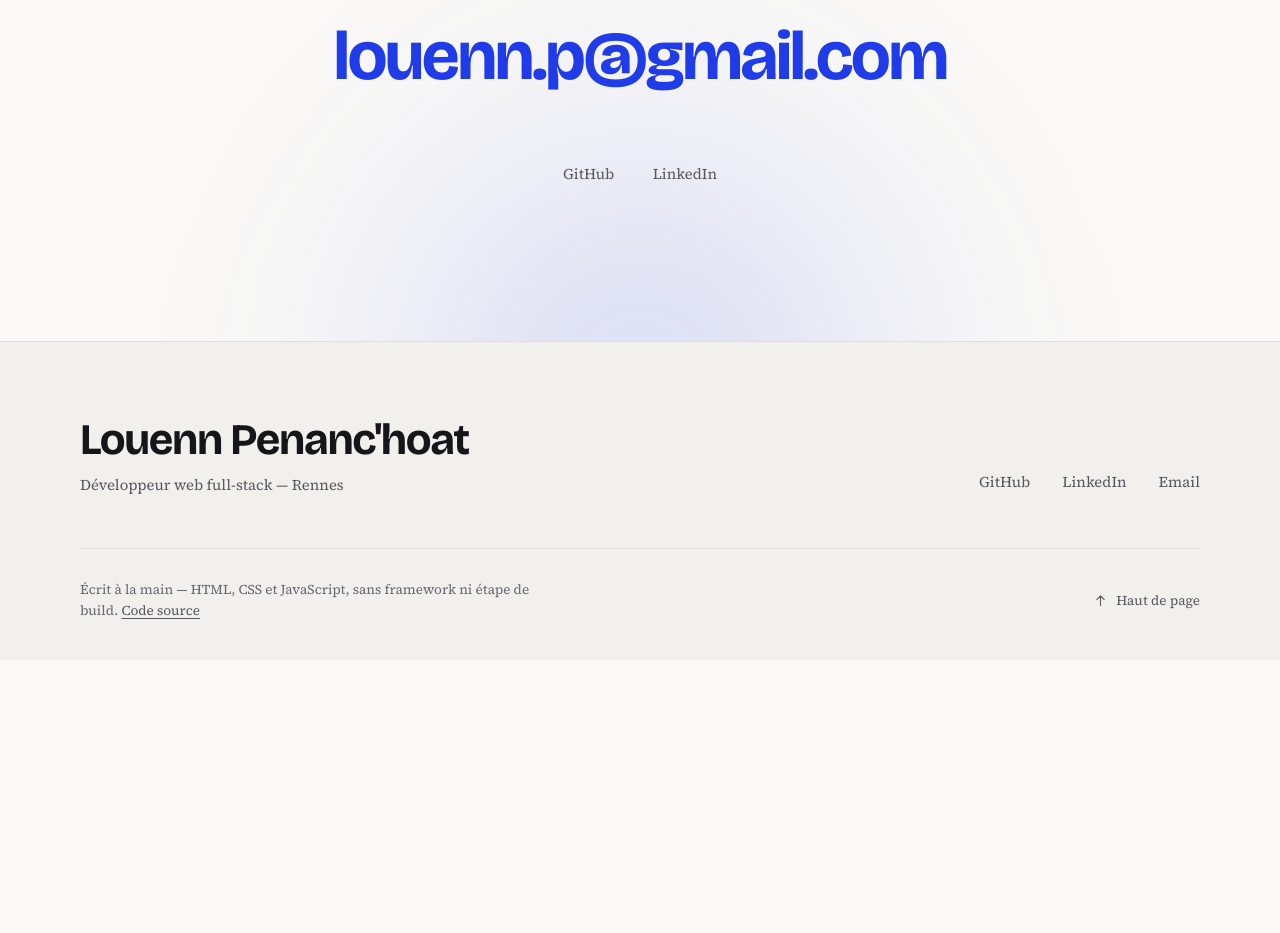
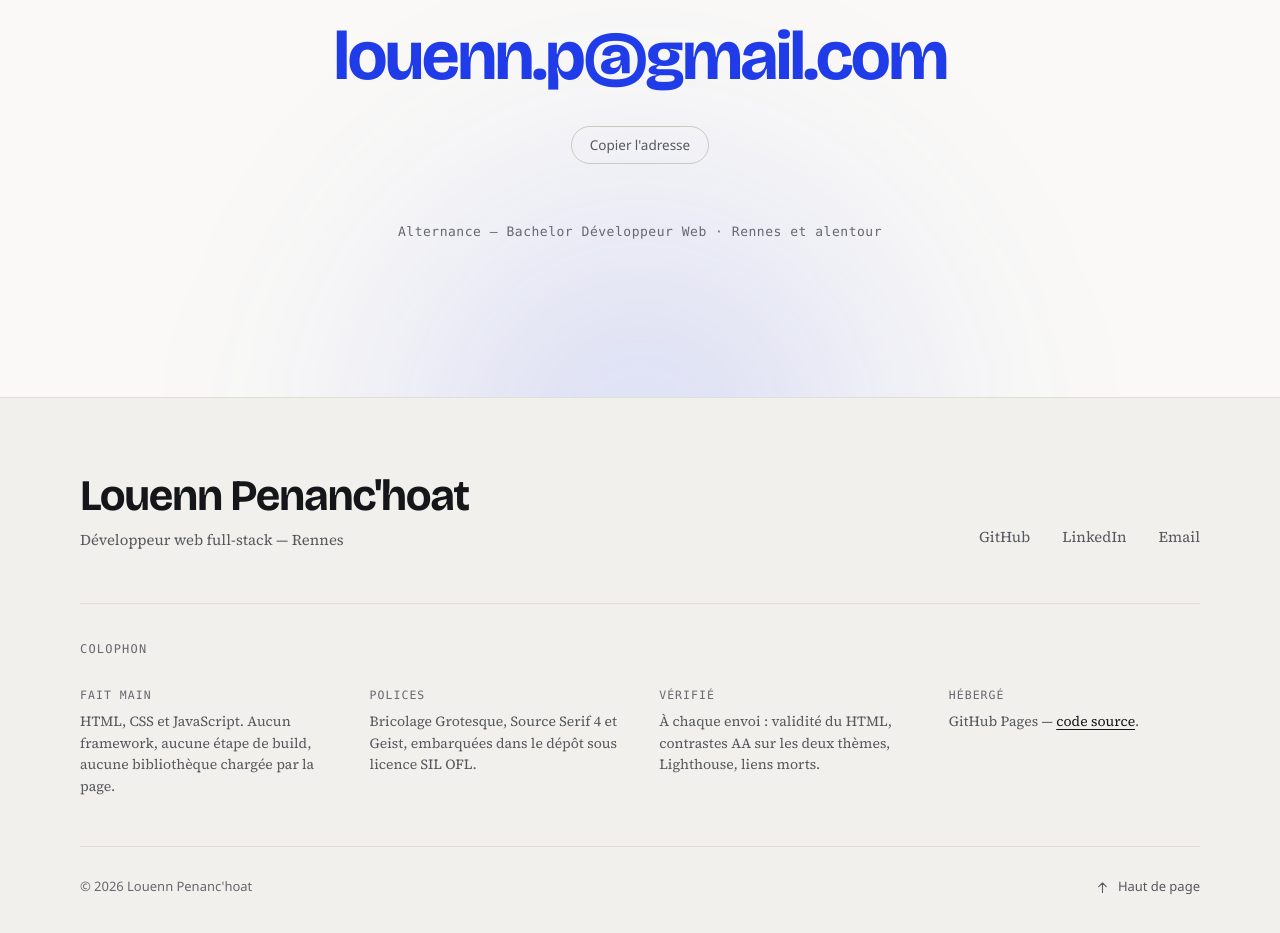
Before and after one commit to slayerfx/slayerfx.github.io, a plain HTML site: page index.html in a window 1280 px wide. Shown: the part 5980-6913 px from the top of the page. Before the commit the page ends 6640 px from the top, so only its background shows below. Drawn offline with Linux system fonts and the light colour scheme.

Commit message:
Contact resserre et vrai colophon en pied de page
GitHub et LinkedIn apparaissaient trois fois : premier ecran, contact,
pied de page. Ils sortent du contact, qui ne garde qu'une action —
l'adresse — et une ligne de cadrage rappelant le poste vise et la zone.

Un bouton copie l'adresse : ouvrir un client de messagerie n'est pas
toujours ce qu'on veut, et selectionner une adresse a la souris est
penible. Le bouton est ecrit `hidden` et n'est revele par le script que si
le navigateur sait ecrire dans le presse-papier ; en cas de refus au clic,
il ne bouge pas et le lien mailto reste la.

Le pied de page remplace sa ligne isolee par un colophon en quatre
entrees : ce qui a servi a ecrire la page, les polices et leur licence, ce
que l'integration continue verifie, l'hebergement. Sur un portfolio de
developpeur, ces details valent mieux qu'un rappel du nom deja lu en haut.

Ajoute aussi la regle `[hidden] { display: none !important }` : celle du
navigateur vient de sa feuille par defaut et cede devant n'importe quel
`display` d'auteur — le bouton restait visible malgre l'attribut.

Le verificateur de contrastes couvre deux couples de plus, apparus avec
ces sections : --text-dim sur --bg-sunk et --accent sur --accent-soft.
Les dix couples tiennent AA sur les deux palettes.

```diff
--- a/css/style.css
+++ b/css/style.css
@@ -143,6 +143,12 @@ ul, ol { padding: 0; list-style: none; }
 img { display: block; max-width: 100%; height: auto; }
 
 a { color: inherit; }
+
+/* La regle `[hidden] { display: none }` du navigateur vient de sa feuille par
+   defaut : n'importe quelle regle d'auteur posant un `display` la supplante,
+   quelle que soit sa specificite. Sans ce rappel, un element masque par
+   l'attribut resterait visible. */
+[hidden] { display: none !important; }
 
 code {
   font-family: var(--font-mono);
@@ -908,35 +914,46 @@ h1 {
   background-size: 100% 2px;
 }
 
-.contact-autres {
+.contact-action {
   display: flex;
-  justify-content: center;
-  gap: clamp(20px, 3vw, 40px);
-  margin-top: clamp(40px, 5vw, 64px);
+  flex-direction: column;
+  align-items: center;
+  gap: clamp(20px, 2.6vw, 30px);
 }
 
-.contact-autres a {
-  position: relative;
-  font-size: 15px;
+.copier {
+  display: inline-flex;
+  align-items: center;
+  gap: 8px;
+  height: 38px;
+  padding: 0 18px;
+  border: 1px solid var(--line-strong);
+  border-radius: 999px;
+  background: transparent;
   color: var(--text-dim);
-  text-decoration: none;
-  padding-bottom: 3px;
-  transition: color .18s;
+  font-family: var(--font-ui);
+  font-size: 13.5px;
+  cursor: pointer;
+  transition: color .18s, border-color .18s, background .18s;
 }
-.contact-autres a::after {
-  content: "";
-  position: absolute;
-  left: 0;
-  right: 0;
-  bottom: 0;
-  height: 1px;
-  background: currentColor;
-  transform: scaleX(0);
-  transform-origin: left;
-  transition: transform .28s cubic-bezier(.22, .61, .36, 1);
+.copier:hover { color: var(--text); border-color: var(--text); }
+
+/* Le retour de la copie passe par le texte du bouton, pas par une bulle
+   flottante : il est ainsi annonce par les lecteurs d'ecran sans region
+   `live` supplementaire, et disparait tout seul. */
+.copier.est-copie {
+  color: var(--accent);
+  border-color: var(--accent);
+  background: var(--accent-soft);
 }
-.contact-autres a:hover { color: var(--accent); }
-.contact-autres a:hover::after { transform: scaleX(1); }
+
+.contact-cadre {
+  margin-top: clamp(38px, 5vw, 58px);
+  font-family: var(--font-mono);
+  font-size: 13px;
+  letter-spacing: .04em;
+  color: var(--text-faint);
+}
 
 /* ------------------------------------------------------------ pied de page */
 
@@ -996,20 +1013,65 @@ h1 {
 .foot-liens a:hover { color: var(--accent); }
 .foot-liens a:hover::after { transform: scaleX(1); }
 
+/* --- colophon */
+
+.foot-colophon {
+  max-width: var(--page);
+  margin: 0 auto;
+  padding-top: clamp(26px, 3vw, 36px);
+  border-top: 1px solid var(--line);
+}
+
+.foot-sur {
+  font-family: var(--font-mono);
+  font-size: 12px;
+  letter-spacing: .1em;
+  text-transform: uppercase;
+  color: var(--text-faint);
+  margin-bottom: clamp(18px, 2.4vw, 26px);
+}
+
+/* Quatre entrees libellees plutot qu'un paragraphe : ce sont des faits, ils se
+   parcourent. Chaque paire tient dans son propre `div`, ce qui permet de les
+   disposer en colonnes sans casser le couple terme / definition. */
+.colo {
+  display: grid;
+  grid-template-columns: repeat(auto-fit, minmax(240px, 1fr));
+  gap: clamp(18px, 2.4vw, 30px) clamp(24px, 3vw, 44px);
+  margin: 0;
+}
+
+.colo dt {
+  font-family: var(--font-mono);
+  font-size: 11.5px;
+  letter-spacing: .09em;
+  text-transform: uppercase;
+  color: var(--text-faint);
+  margin-bottom: 7px;
+}
+
+.colo dd {
+  margin: 0;
+  font-size: 14px;
+  line-height: 1.55;
+  color: var(--text-dim);
+}
+.colo dd a { color: var(--text); text-underline-offset: 3px; }
+.colo dd a:hover { color: var(--accent); }
+
 .foot-bas {
   display: flex;
   align-items: center;
   justify-content: space-between;
   gap: 20px;
   flex-wrap: wrap;
+  margin-top: clamp(30px, 4vw, 48px);
   padding-top: clamp(22px, 2.5vw, 30px);
   border-top: 1px solid var(--line);
-  font-size: 13.5px;
+  font-family: var(--font-ui);
+  font-size: 13px;
   color: var(--text-faint);
 }
-.colophon { max-width: 66ch; }
-.colophon a { color: var(--text-dim); text-underline-offset: 3px; }
-.colophon a:hover { color: var(--accent); }
 
 .haut {
   display: inline-flex;
--- a/index.html
+++ b/index.html
@@ -313,12 +313,21 @@
         sur Rennes et alentour.
       </p>
 
-      <a class="contact-mail" href="mailto:louenn.p@gmail.com" data-reveal>louenn.p@gmail.com</a>
+      <div class="contact-action" data-reveal>
+        <a class="contact-mail" href="mailto:louenn.p@gmail.com">louenn.p@gmail.com</a>
 
-      <ul class="contact-autres" data-reveal>
-        <li><a href="https://github.com/slayerfx" target="_blank" rel="noopener noreferrer">GitHub</a></li>
-        <li><a href="https://www.linkedin.com/in/louenn-penanc-hoat-a49774216/" target="_blank" rel="noopener noreferrer">LinkedIn</a></li>
-      </ul>
+        <!-- Ouvrir un client de messagerie n'est pas toujours ce qu'on veut :
+             ce bouton evite d'avoir a selectionner l'adresse a la main. Il
+             n'apparait que si le navigateur sait ecrire dans le presse-papier,
+             c'est js/main.js qui le revele. -->
+        <button class="copier" type="button" data-copier="louenn.p@gmail.com" hidden>
+          <span class="copier-mot">Copier l'adresse</span>
+        </button>
+      </div>
+
+      <p class="contact-cadre">
+        Alternance — Bachelor Développeur Web · Rennes et alentour
+      </p>
     </div>
   </section>
 
@@ -338,11 +347,31 @@
     </nav>
   </div>
 
+  <div class="foot-colophon">
+    <p class="foot-sur">Colophon</p>
+
+    <dl class="colo">
+      <div>
+        <dt>Fait main</dt>
+        <dd>HTML, CSS et JavaScript. Aucun framework, aucune étape de build, aucune bibliothèque chargée par la page.</dd>
+      </div>
+      <div>
+        <dt>Polices</dt>
+        <dd>Bricolage Grotesque, Source Serif&nbsp;4 et Geist, embarquées dans le dépôt sous licence SIL&nbsp;OFL.</dd>
+      </div>
+      <div>
+        <dt>Vérifié</dt>
+        <dd>À chaque envoi : validité du HTML, contrastes AA sur les deux thèmes, Lighthouse, liens morts.</dd>
+      </div>
+      <div>
+        <dt>Hébergé</dt>
+        <dd>GitHub&nbsp;Pages — <a href="https://github.com/slayerfx/slayerfx.github.io" target="_blank" rel="noopener noreferrer">code source</a>.</dd>
+      </div>
+    </dl>
+  </div>
+
   <div class="foot-bas">
-    <p class="colophon">
-      Écrit à la main — HTML, CSS et JavaScript, sans framework ni étape de build.
-      <a href="https://github.com/slayerfx/slayerfx.github.io" target="_blank" rel="noopener noreferrer">Code source</a>
-    </p>
+    <p>© 2026 Louenn Penanc'hoat</p>
     <a class="haut" href="#accueil">
       <svg viewBox="0 0 24 24" aria-hidden="true" focusable="false"><path d="M12 20V5M6 10.5 12 4.5l6 6"/></svg>
       Haut de page
--- a/js/main.js
+++ b/js/main.js
@@ -165,3 +165,38 @@ if (accroche && survolPrecis && !REDUIT) {
     });
   }, { passive: true });
 }
+
+/* ------------------------------------------------- copie de l'adresse */
+
+/* Le bouton est ecrit `hidden` dans le HTML et n'apparait qu'ici : sans acces
+   au presse-papier — contexte non securise, navigateur ancien, permission
+   refusee — il ne rendrait aucun service, et un bouton qui ne fait rien est
+   pire que pas de bouton. Le lien `mailto:` a cote, lui, marche partout. */
+const copieur = document.querySelector('[data-copier]');
+
+if (copieur && navigator.clipboard?.writeText) {
+  const mot = copieur.querySelector('.copier-mot');
+  const initial = mot.textContent;
+  let retour;
+
+  copieur.hidden = false;
+
+  copieur.addEventListener('click', async () => {
+    try {
+      await navigator.clipboard.writeText(copieur.dataset.copier);
+    } catch {
+      // Permission refusee au moment du clic : on laisse le bouton tel quel,
+      // l'adresse reste selectionnable et le lien mailto reste disponible.
+      return;
+    }
+
+    mot.textContent = 'Adresse copiée';
+    copieur.classList.add('est-copie');
+
+    clearTimeout(retour);
+    retour = setTimeout(() => {
+      mot.textContent = initial;
+      copieur.classList.remove('est-copie');
+    }, 2200);
+  });
+}
--- a/tools/contrastes.mjs
+++ b/tools/contrastes.mjs
@@ -23,6 +23,9 @@ const COUPLES = [
   ['--text-dim', '--surface'],
   ['--text-faint', '--bg-sunk'],
   ['--accent-fg', '--accent'],
+  // Ajoutes avec le colophon et le bouton de copie.
+  ['--text-dim', '--bg-sunk'],
+  ['--accent', '--accent-soft'],
 ];
 
 const luminance = (hex) => {
```
